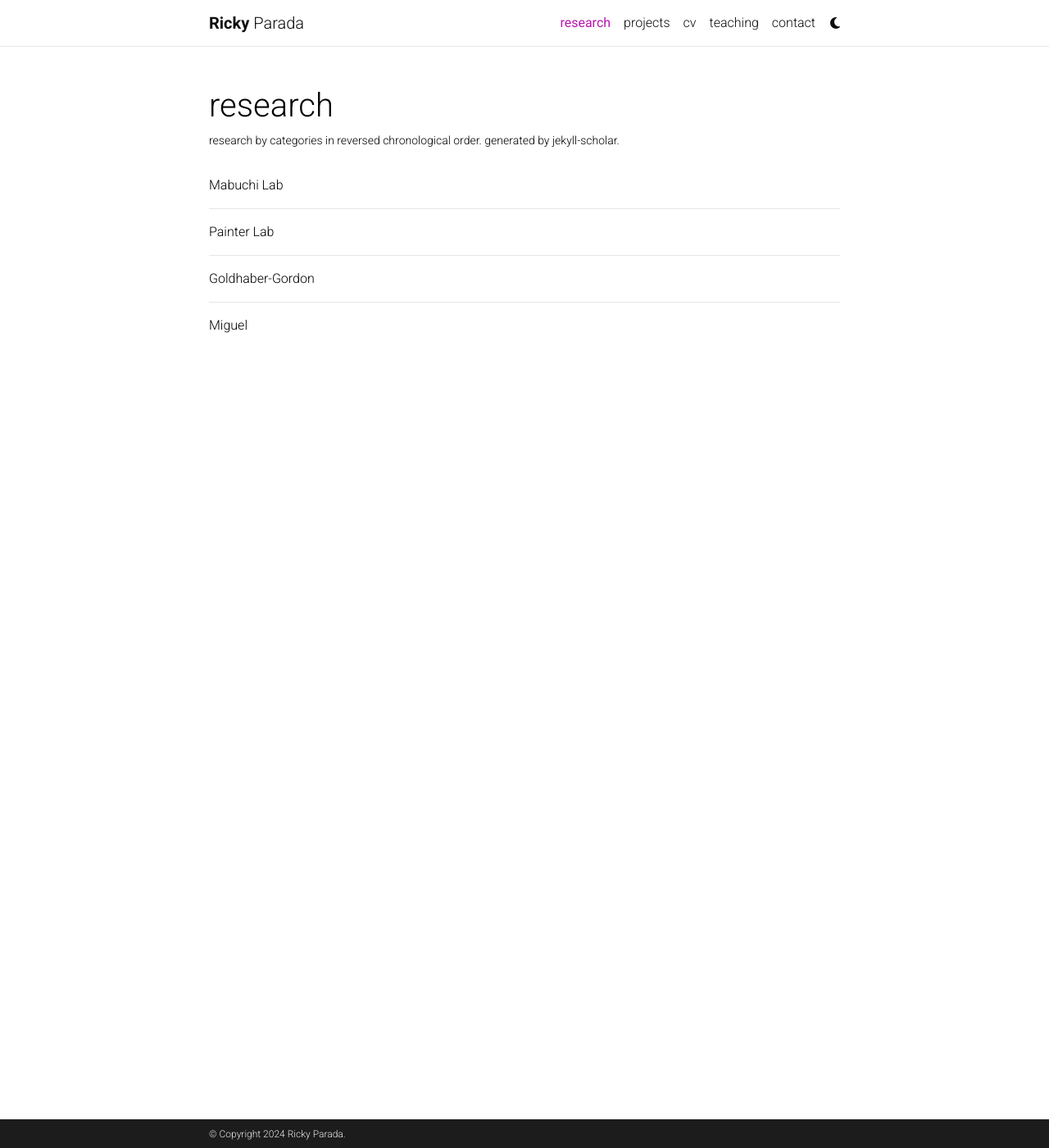
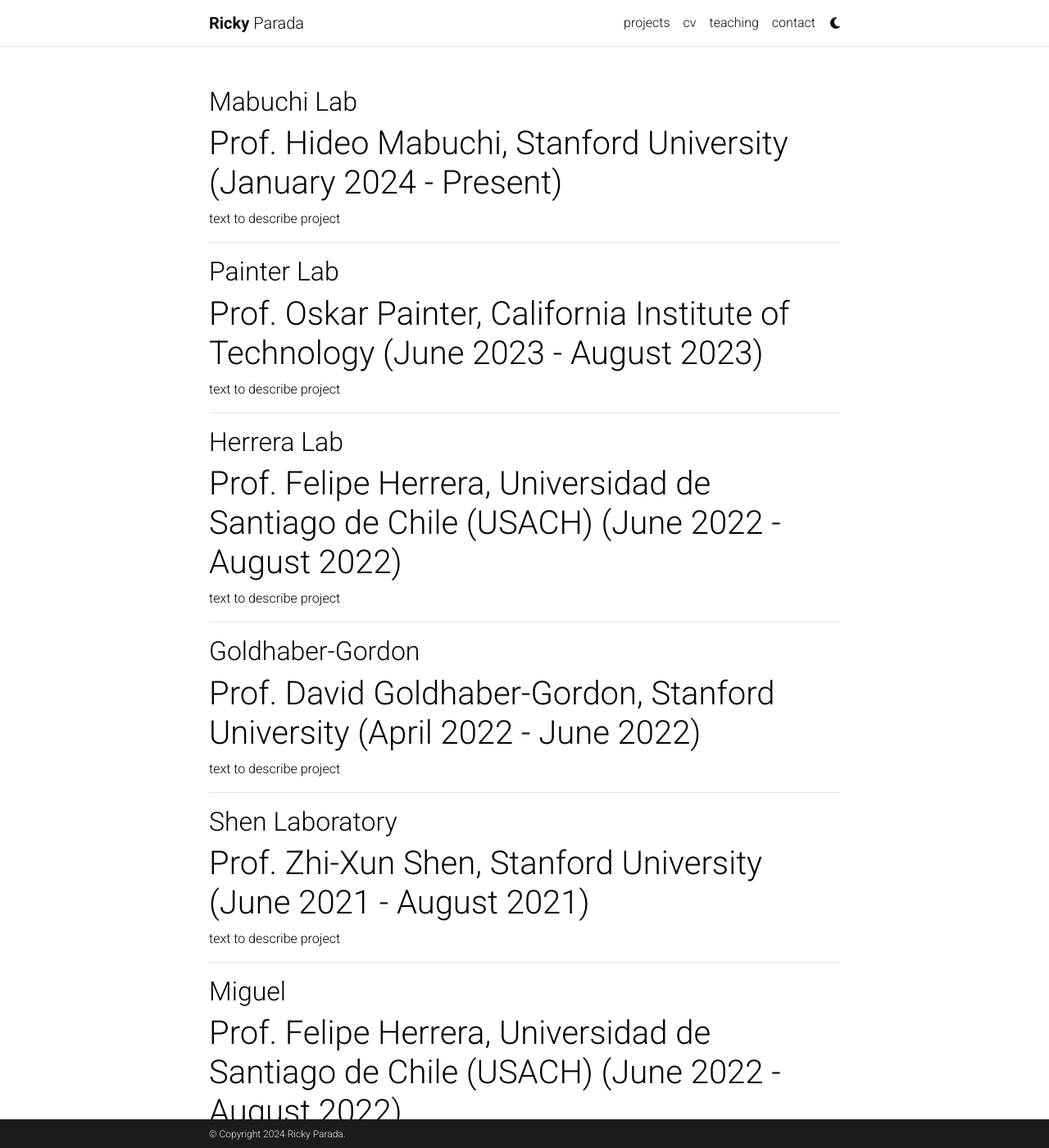
Before and after one commit to rickyparada/rickyparada.github.io, a Jekyll site: the page built from _pages/research.md, in a window 1280 px wide and 1400 px high. Shown: the whole window at 82% size. Built offline with Jekyll 4.4.1, drawn with Linux system fonts in a browser that asks for light colours; comment, search, counter and statistics services are not loaded; a style sheet for code colours, icons or effects is not loaded.

Commit message:
Update research.md

```diff
--- a/_pages/research.md
+++ b/_pages/research.md
@@ -1,23 +1,53 @@
 ---
 layout: page
 permalink: /research/
-title: research
-description: research by categories in reversed chronological order. generated by jekyll-scholar.
 nav: true
 nav_order: 2
 ---
 <!-- _pages/research.md -->
 
-Mabuchi Lab
+## Mabuchi Lab
+
+# Prof. Hideo Mabuchi, Stanford University (January 2024 - Present)
+
+text to describe project
 
 ---
 
-Painter Lab
+## Painter Lab
+
+# Prof. Oskar Painter, California Institute of Technology (June 2023 - August 2023)
+
+text to describe project
 
 ---
 
-Goldhaber-Gordon
+## Herrera Lab
+
+# Prof. Felipe Herrera, Universidad de Santiago de Chile (USACH) (June 2022 - August 2022)
+
+text to describe project
 
 ---
 
-Miguel
+## Goldhaber-Gordon
+
+# Prof. David Goldhaber-Gordon, Stanford University (April 2022 - June 2022)
+
+text to describe project
+
+---
+
+## Shen Laboratory
+
+# Prof. Zhi-Xun Shen, Stanford University (June 2021 - August 2021)
+
+text to describe project
+
+---
+
+## Miguel
+
+# Prof. Felipe Herrera, Universidad de Santiago de Chile (USACH) (June 2022 - August 2022)
+
+text to describe project
```
